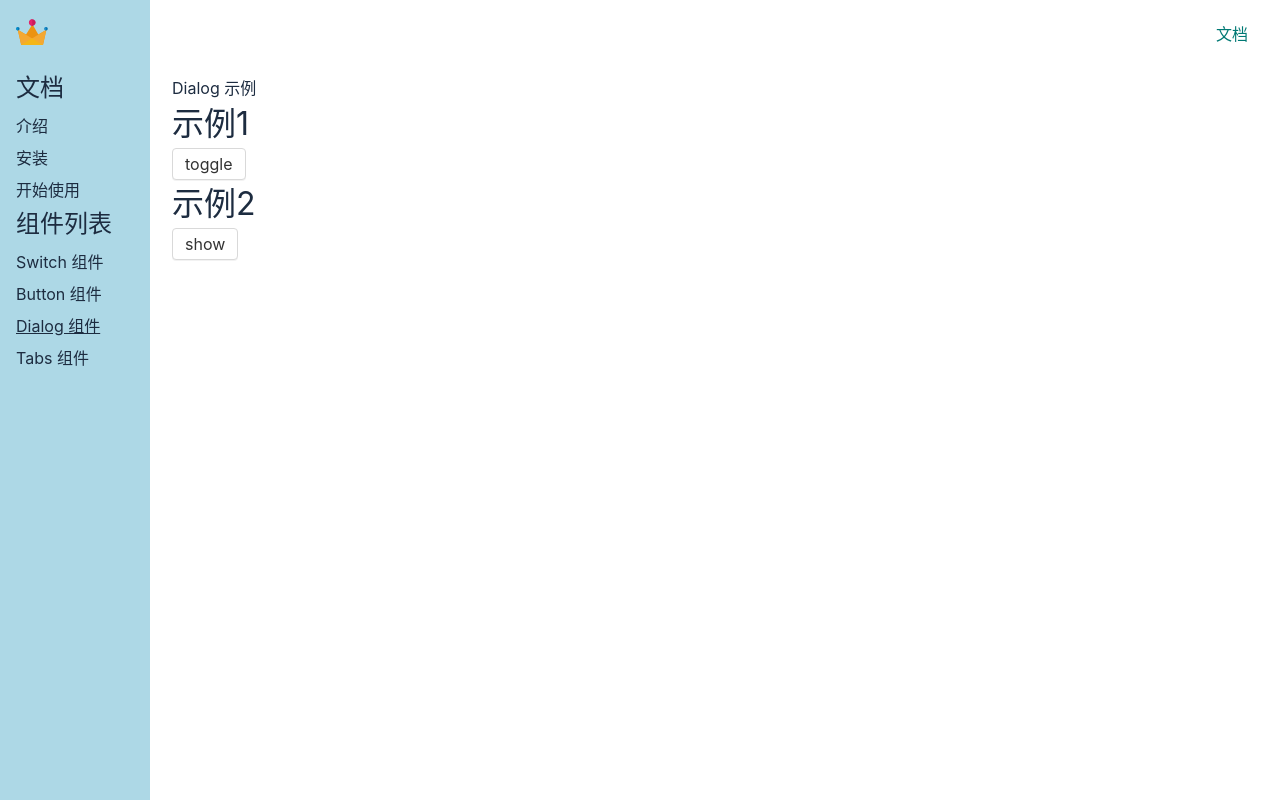
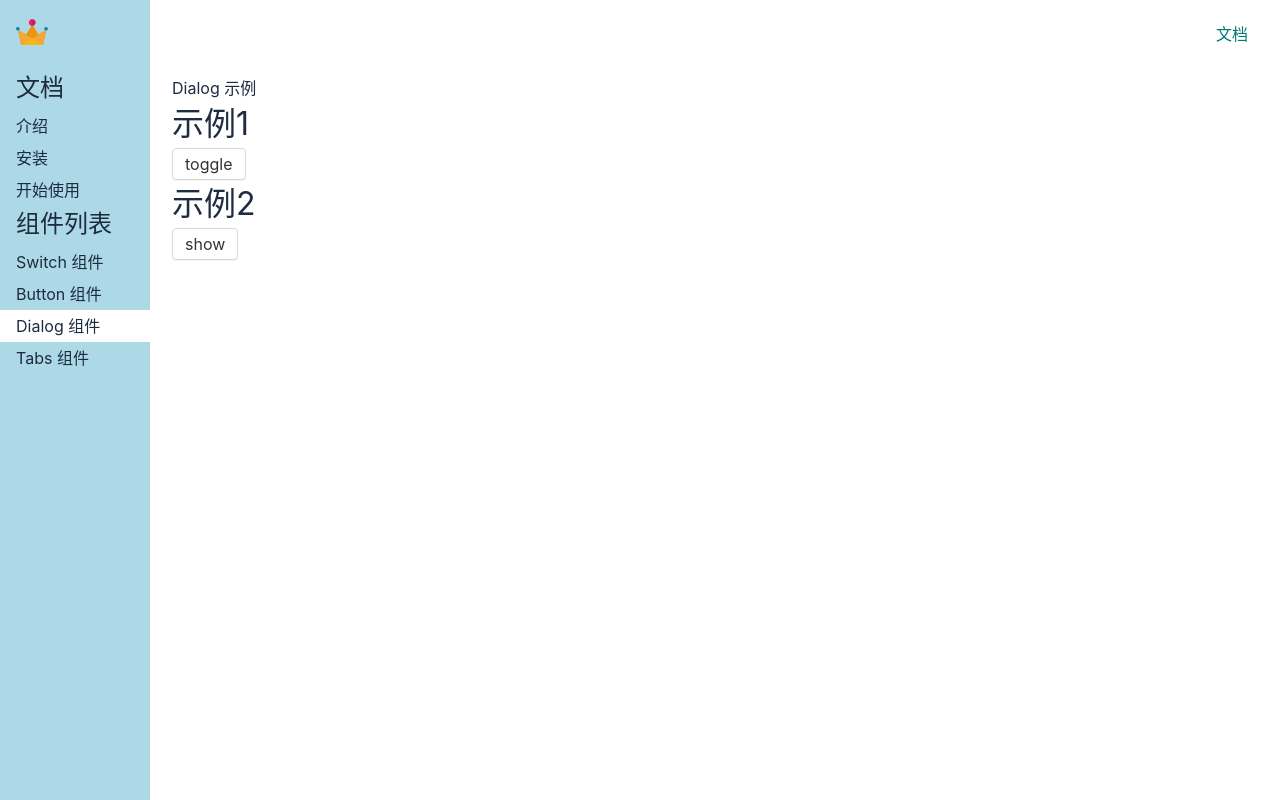
Before and after one commit to zonemeen/eminent-ui, a Vue app: page /#/doc/dialog in a window 1280 px wide. Built offline with nearby package versions, Linux system fonts and the light colour scheme.

Commit message:
添加复杂一些的路由高亮

```diff
--- a/src/views/Doc.vue
+++ b/src/views/Doc.vue
@@ -55,9 +55,6 @@ export default {
 </script>
 
 <style lang="scss" scoped>
-.router-link-active {
-  text-decoration: underline;
-}
 .layout {
   display: flex;
   flex-direction: column;
@@ -88,7 +85,7 @@ export default {
 aside {
   background: lightblue;
   width: 150px;
-  padding: 16px;
+  padding: 16px 0;
   position: fixed;
   top: 0;
   left: 0;
@@ -96,10 +93,18 @@ aside {
   height: 100%;
   > h2 {
     margin-bottom: 4px;
+    padding: 0 16px;
   }
   > ol {
     > li {
-      padding: 4px 0;
+      > a {
+        display: block;
+        padding: 4px 16px;
+        text-decoration: none;
+      }
+      .router-link-active {
+        background: white;
+      }
     }
   }
 }
```
